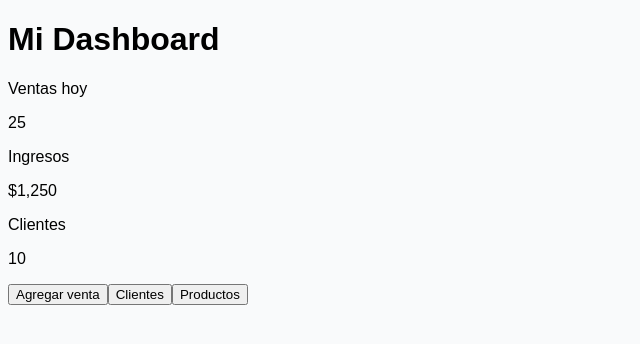
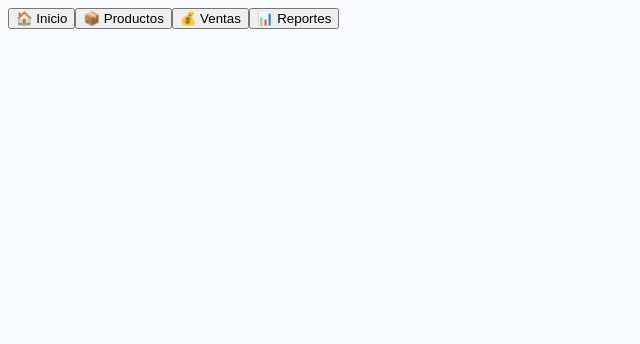
Before and after one commit to Miliano-bot/TiendaK, a React (Vite) app: page / in a window 1280 px wide. Shown: the top 344 px of the page, without its empty margins (0-640 px from the left). Built offline with nearby package versions, Linux system fonts and the light colour scheme.

Commit message:
resolviendo

```diff
--- a/src/App.jsx
+++ b/src/App.jsx
@@ -1,7 +1,14 @@
-import Dashboard from './pages/Dashboard';
+import React from 'react';
 
-function App() {
-  return <Dashboard />;
-}
+const Menu = ({ setPage }) => {
+  return (
+    <div className="flex justify-around bg-gray-200 p-2 fixed bottom-0 w-full">
+      <button onClick={() => setPage('dashboard')} className="flex-1 text-center p-2">🏠 Inicio</button>
+      <button onClick={() => setPage('productos')} className="flex-1 text-center p-2">📦 Productos</button>
+      <button onClick={() => setPage('ventas')} className="flex-1 text-center p-2">💰 Ventas</button>
+      <button onClick={() => setPage('reportes')} className="flex-1 text-center p-2">📊 Reportes</button>
+    </div>
+  );
+};
 
-export default App;
+export default Menu;
--- a/src/pages/Dashboard.jsx
+++ b/src/pages/Dashboard.jsx
@@ -1,34 +1,3 @@
 import React from 'react';
-
-const Dashboard = () => {
-  return (
-    <div className="p-4 min-h-screen bg-gray-50">
-      <h1 className="text-2xl font-bold mb-4 text-center">Mi Dashboard</h1>
-
-      {/* Resumen de ventas */}
-      <div className="grid grid-cols-1 gap-4 mb-4">
-        <div className="p-4 bg-white rounded shadow text-center">
-          <p className="text-gray-500 text-sm">Ventas hoy</p>
-          <p className="text-xl font-semibold">25</p>
-        </div>
-        <div className="p-4 bg-white rounded shadow text-center">
-          <p className="text-gray-500 text-sm">Ingresos</p>
-          <p className="text-xl font-semibold">$1,250</p>
-        </div>
-        <div className="p-4 bg-white rounded shadow text-center">
-          <p className="text-gray-500 text-sm">Clientes</p>
-          <p className="text-xl font-semibold">10</p>
-        </div>
-      </div>
-
-      {/* Accesos rápidos */}
-      <div className="flex flex-col gap-2">
-        <button className="bg-blue-500 text-white p-3 rounded">Agregar venta</button>
-        <button className="bg-green-500 text-white p-3 rounded">Clientes</button>
-        <button className="bg-yellow-500 text-white p-3 rounded">Productos</button>
-      </div>
-    </div>
-  );
-};
-
+const Dashboard = () => <div className="p-4">🏠 Bienvenido al Dashboard</div>;
 export default Dashboard;
--- a/src/pages/Productos.jsx
+++ b/src/pages/Productos.jsx
@@ -0,0 +1,3 @@
+import React from 'react';
+const Productos = () => <div className="p-4">📦 Aquí van los productos</div>;
+export default Productos;
--- a/src/pages/Ventas.jsx
+++ b/src/pages/Ventas.jsx
@@ -0,0 +1,3 @@
+import React from 'react';
+const Productos = () => <div className="p-4">📦 Aquí van los productos</div>;
+export default Productos;
```
